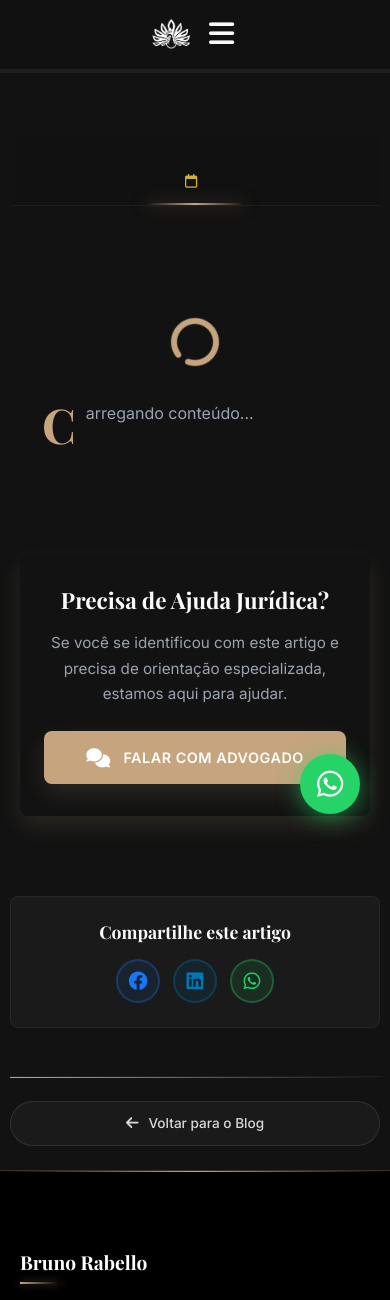
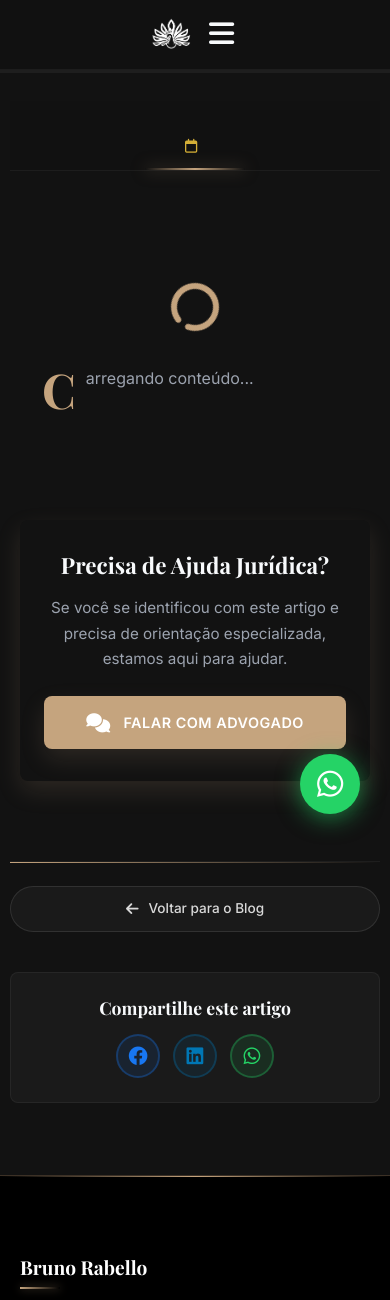
Before and after one commit to erythrogn/bruno-rabello-advocacia, a Flask app: template templates/post_detalhe.html in a window 390 px wide. Shown: the top 1300 px of the page. Run offline with Flask 3, Linux system fonts and the light colour scheme; the template is opened without the code that fills it, so the values that code supplies are empty; some web fonts are replaced.

Commit message:
Primeiro commit

```diff
--- a/static/css/posts.css
+++ b/static/css/posts.css
@@ -1039,7 +1039,7 @@
     }
 
     .post-detail-container {
-        margin-top: 140px;
+        margin-top: 100px;
         padding-top: 1rem;
     }
 
@@ -1108,7 +1108,7 @@
     }
 
     .post-detail-container {
-        margin-top: 140px;
+        margin-top: 90px;
         padding-top: 1rem;
     }
 
@@ -1198,9 +1198,10 @@
     }
 
     .post-main-title {
-        font-size: 1.4rem;
+        font-size: 1.5rem;
         line-height: 1.3;
         padding: 0 10px;
+        margin-bottom: 1rem;
     }
 
     .post-header-centered {
@@ -1229,7 +1230,7 @@
     }
 
     .post-detail-container {
-        margin-top: 120px;
+        margin-top: 85px;
         padding-top: 1rem;
     }
 
--- a/templates/post_detalhe.html
+++ b/templates/post_detalhe.html
@@ -25,13 +25,6 @@
                 <i class="fa-regular fa-calendar" aria-hidden="true"></i>
                 <span>{{ post.publishedAt | data_formatada }}</span>
             </div>
-
-            {% if post.author %}
-            <div class="meta-author" itemprop="author" itemscope itemtype="https://schema.org/Person">
-                <i class="fa-solid fa-user-pen" aria-hidden="true"></i>
-                <span itemprop="name">Por {{ post.author }}</span>
-            </div>
-            {% endif %}
         </div>
     </header>
 
@@ -55,7 +48,6 @@
             <p>Carregando conteúdo...</p>
         </div>
     </div>
-
 <section class="blog-cta-section">
     <div class="container">
         <div class="blog-cta">
@@ -68,6 +60,13 @@
         </div>
     </div>
 </section>
+
+    <nav class="btn-voltar-container" aria-label="Navegação do blog">
+        <a href="{{ url_for('blog') }}" class="btn-voltar">
+            <i class="fa-solid fa-arrow-left"></i>
+            <span>Voltar para o Blog</span>
+        </a>
+    </nav>
     <aside class="post-share" aria-label="Compartilhar artigo">
         <h3>Compartilhe este artigo</h3>
         <div class="share-buttons">
@@ -76,13 +75,6 @@
             <a href="https://wa.me/?text={{ post.title }}%20{{ request.url }}" target="_blank" rel="noopener noreferrer" class="share-btn share-whatsapp" aria-label="Compartilhar no WhatsApp"><i class="fa-brands fa-whatsapp"></i></a>
         </div>
     </aside>
-
-    <nav class="btn-voltar-container" aria-label="Navegação do blog">
-        <a href="{{ url_for('blog') }}" class="btn-voltar">
-            <i class="fa-solid fa-arrow-left"></i>
-            <span>Voltar para o Blog</span>
-        </a>
-    </nav>
 
 </article>
 
```
